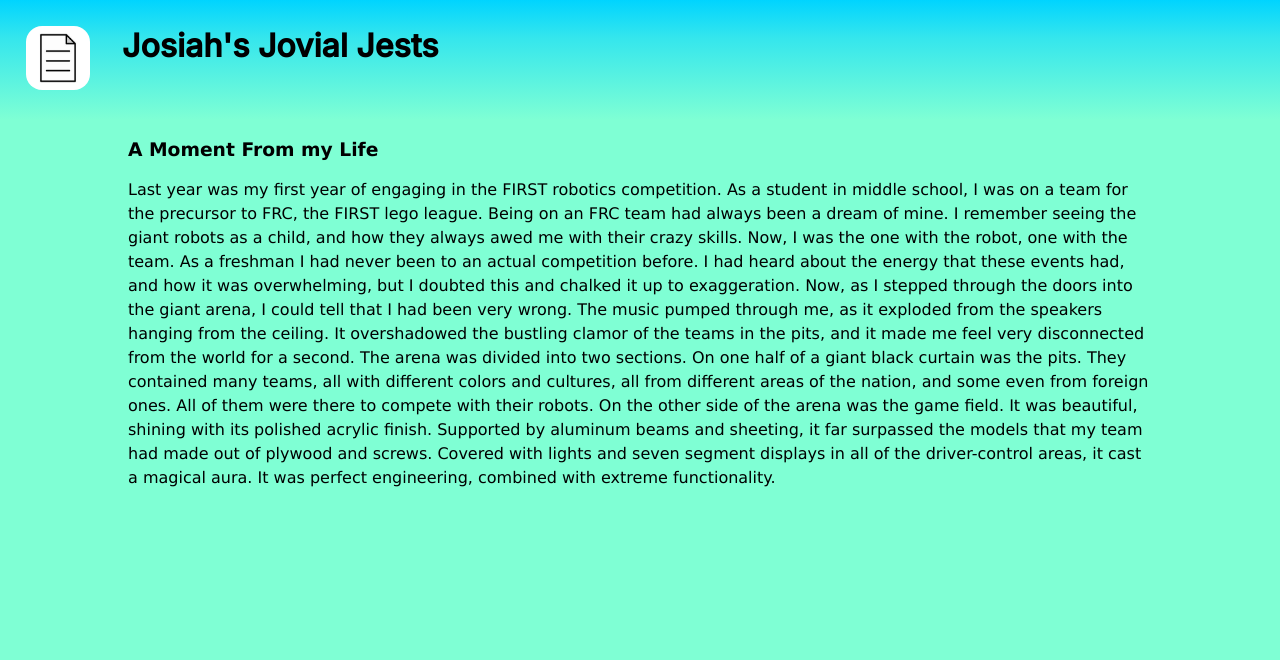
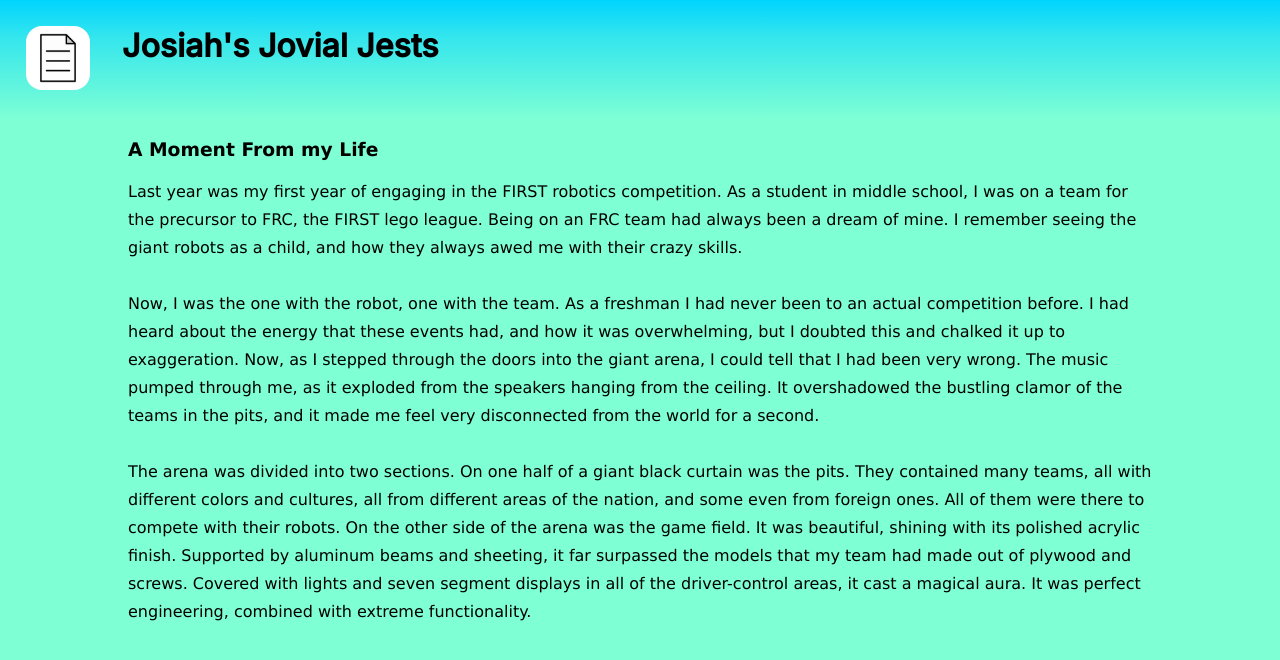
Before and after one commit to bakedPotatoLord/english, a Vue app: page /english/moment-in-my-life in a window 1280 px wide. Shown: the top 660 px of the page. Built offline with nearby package versions, Linux system fonts and the light colour scheme.

Commit message:
minor stylistic changes

```diff
--- a/src/components/moment-in-my-life.vue
+++ b/src/components/moment-in-my-life.vue
@@ -4,7 +4,9 @@
     <h3>A Moment From my Life</h3>
     <p>
       Last year was my first year of engaging in the FIRST robotics competition. As a student in middle school, I was on a team for the precursor to FRC, the FIRST lego league. Being on an FRC team had always been a dream of mine. I remember seeing the giant robots as a child, and how they always awed me with their crazy skills.
+<br><br>
 Now, I was the one with the robot, one with the team. As a freshman I had never been to an actual competition before. I had heard about the energy that these events had, and how it was overwhelming, but I doubted this and chalked it up to exaggeration. Now, as I stepped through the doors into the giant arena, I could tell that I had been very wrong. The music pumped through me, as it exploded from the speakers hanging from the ceiling. It overshadowed the bustling clamor of the teams in the pits, and it made me feel very disconnected from the world for a second.
+<br><br>
 The arena was divided into two sections. On one half of a giant black curtain was the pits. They contained many teams, all with different colors and cultures, all from different areas of the nation, and some even from foreign ones. All of them were there to compete with their robots. On the other side of the arena was the game field. It was beautiful, shining with its polished acrylic finish. Supported by aluminum beams and sheeting, it far surpassed the models that my team had made out of plywood and screws. Covered with lights and seven segment displays in all of the driver-control areas, it cast a magical aura. It was perfect engineering, combined with extreme functionality.
 </p>
   </div>
@@ -21,6 +23,6 @@ The arena was divided into two sections. On one half of a giant black curtain wa
   }
 
   p{
-    line-height: 150%;
+    line-height: 175%;
   }
 </style>
```
